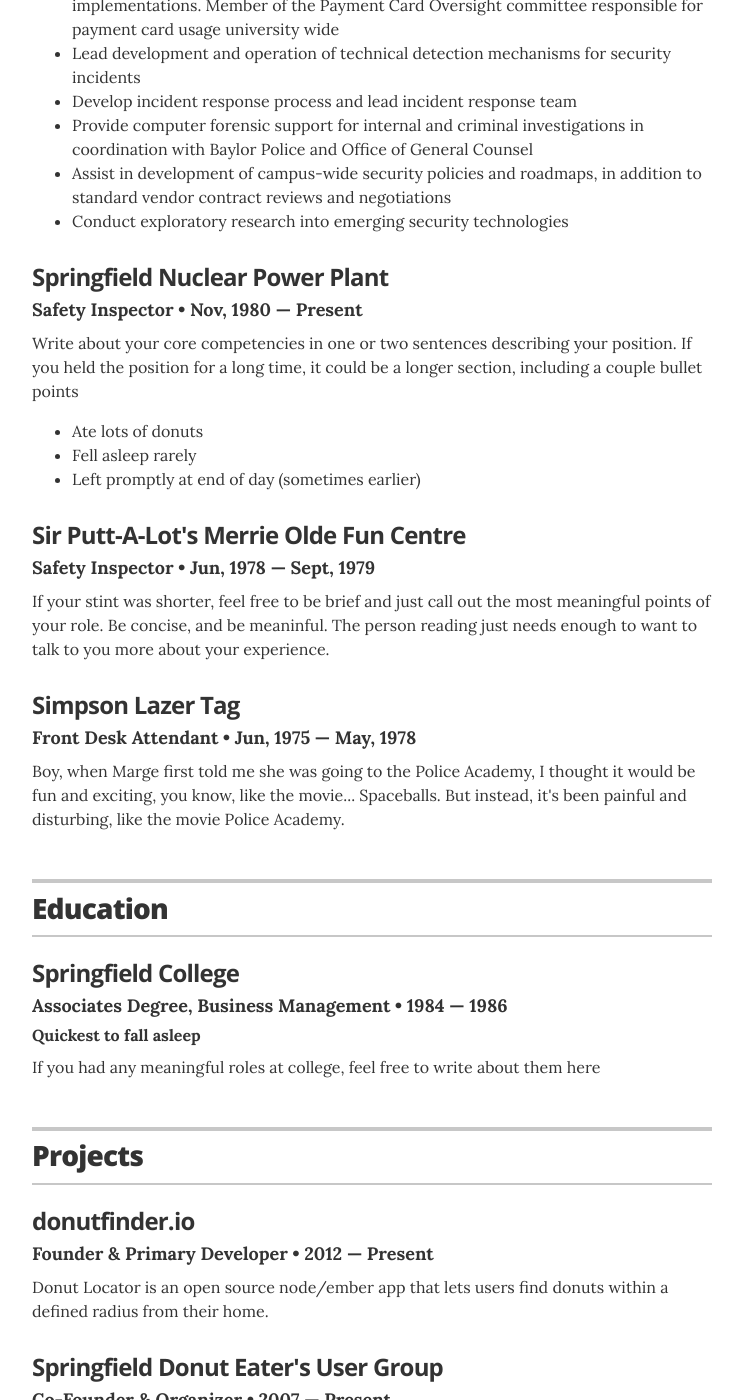
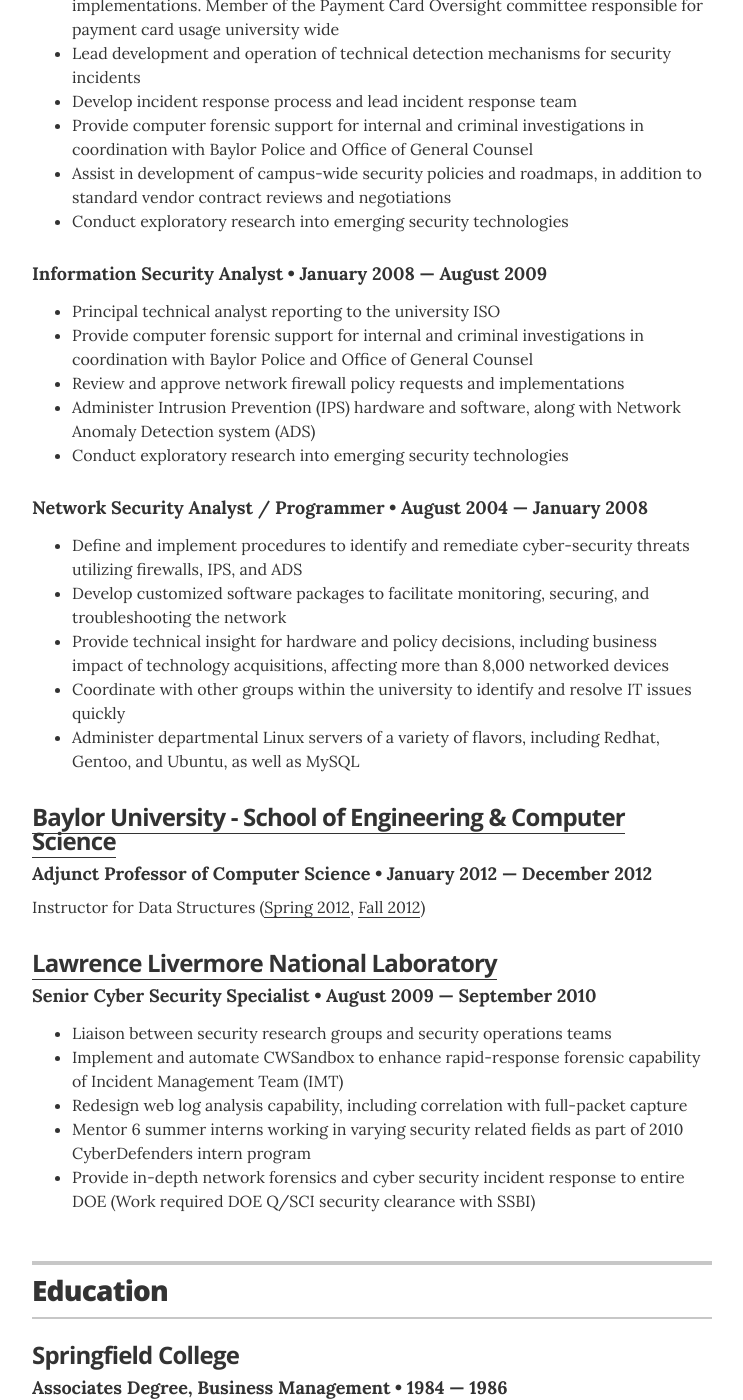
Before and after one commit to jglovier/resume-template, a Jekyll site: the page built from index.html, in a window 1280 px wide and 1400 px high, scrolled down 1470 px. Shown: the whole window, without its empty margins (268-1011 px from the left). Built offline with Jekyll 4.4.1, drawn with Linux system fonts in a browser that asks for light colours; some of the changed text lies outside the part shown.

Commit message:
Finish first pass of experience.  Should go back and trim bullets/convert to paragraph form

```diff
--- a/_data/experience.yml
+++ b/_data/experience.yml
@@ -16,26 +16,46 @@
   summary:  <ul class="resume-item-list"><li>Led strategic direction for threat intelligence and analytics</li><li> Designed and led implementation of security analytics capability leveraging <a href=http://www.splunk.com>Splunk</a></li><li>Led computer forensics capability, in coordination with Legal</li><li>Provided Tier 3 incident response, including mentoring Tier 1 and 2 analysts</li><li>Designed and implemented automation across security function, reducing mean time to resolution by 92%</li></ul>
 
 # Baylor
-- company: <a href=http://www.baylor.edu>Baylor</a>
+- company: <a href=http://www.baylor.edu>Baylor University</a>
   position: Senior Information Security Analyst
   duration: September 2010 &mdash; April 2013
   summary: <ul class="resume-item-list"><li>Principal technical analyst reporting to university ISO</li><li>Technical lead for PCI compliance effort including project management of technical implementations.  Member of the Payment Card Oversight committee responsible for payment card usage university wide</li><li>Lead development and operation of technical detection mechanisms for security incidents</li><li>Develop incident response process and lead incident response team</li><li>Provide computer forensic support for internal and criminal investigations in coordination with Baylor Police and Office of General Counsel</li><li>Assist in development of campus-wide security policies and roadmaps, in addition to standard vendor contract reviews and negotiations</li><li>Conduct exploratory research into emerging security technologies</li></ul>
 
+- position: Information Security Analyst
+  duration: January 2008 &mdash; August 2009
+  summary:  <ul class="resume-item-list"><li>Principal technical analyst reporting to the university ISO</li><li>Provide computer forensic support for internal and criminal investigations in coordination with Baylor Police and Office of General Counsel</li><li>Review and approve network firewall policy requests and implementations</li><li>Administer Intrusion Prevention (IPS) hardware and software, along with Network Anomaly Detection system (ADS)</li><li>Conduct exploratory research into emerging security technologies</li></ul>
+
+- position: Network Security Analyst / Programmer
+  duration: August 2004 &mdash; January 2008
+  summary: <ul class="resume-item-list"><li>Define and implement procedures to identify and remediate cyber-security threats utilizing firewalls, IPS, and ADS</li><li>Develop customized software packages to facilitate monitoring, securing, and troubleshooting the network</li><li>Provide technical insight for hardware and policy decisions, including business impact of technology acquisitions, affecting more than 8,000 networked devices</li><li>Coordinate with other groups within the university to identify and resolve IT issues quickly</li><li>Administer departmental Linux servers of a variety of flavors, including Redhat, Gentoo, and Ubuntu, as well as MySQL</li></ul>
+
+# Baylor Adjunct
+- company: <a href=http://www.ecs.baylor.edu>Baylor University - School of Engineering & Computer Science</a>
+  position: Adjunct Professor of Computer Science
+  duration: January 2012 &mdash; December 2012
+  summary: Instructor for Data Structures (<a href=http://cs.ecs.baylor.edu/~sealey/courses/3334_s12>Spring 2012</a>, <a href=http://cs.ecs.baylor.edu/~sealey/courses/3334_12f>Fall 2012</a>)
+
+# LLNL
+- company: <a href=http://www.llnl.gov>Lawrence Livermore National Laboratory</a>
+  position: Senior Cyber Security Specialist
+  duration: August 2009 &mdash; September 2010
+  summary: <ul class="resume-item-list"><li>Liaison between security research groups and security operations teams</li><li>Implement and automate CWSandbox to enhance rapid-response forensic capability of Incident Management Team (IMT)</li><li>Redesign web log analysis capability, including correlation with full-packet capture</li><li>Mentor 6 summer interns working in varying security related fields as part of 2010 CyberDefenders intern program</li><li>Provide in-depth network forensics and cyber security incident response to entire DOE (Work required DOE Q/SCI security clearance with SSBI)</li></ul>
+
 # Springfield Nuclear Power Plant
-- company: Springfield Nuclear Power Plant
-  position: Safety Inspector
-  duration: Nov, 1980 &mdash; Present
-  summary: Write about your core competencies in one or two sentences describing your position. If you held the position for a long time, it could be a longer section, including a couple bullet points	<ul class="resume-item-list"><li>Ate lots of donuts</li><li>Fell asleep rarely</li><li>Left promptly at end of day (sometimes earlier)</li></ul>
-
-# Windmill Crank Operator
-- company: Sir Putt-A-Lot's Merrie Olde Fun Centre
-  position: Safety Inspector
-  duration:  Jun, 1978 &mdash; Sept, 1979
-  summary: If your stint was shorter, feel free to be brief and just call out the most meaningful points of your role. Be concise, and be meaninful. The person reading just needs enough to want to talk to you more about your experience.
-
-
-# Front Desk Attendant
-- company: Simpson Lazer Tag
-  position: Front Desk Attendant
-  duration:   Jun, 1975  &mdash; May, 1978
-  summary: Boy, when Marge first told me she was going to the Police Academy, I thought it would be fun and exciting, you know, like the movie... Spaceballs. But instead, it's been painful and disturbing, like the movie Police Academy.
+# - company: Springfield Nuclear Power Plant
+#   position: Safety Inspector
+#   duration: Nov, 1980 &mdash; Present
+#   summary: Write about your core competencies in one or two sentences describing your position. If you held the position for a long time, it could be a longer section, including a couple bullet points	<ul class="resume-item-list"><li>Ate lots of donuts</li><li>Fell asleep rarely</li><li>Left promptly at end of day (sometimes earlier)</li></ul>
+#
+# # Windmill Crank Operator
+# - company: Sir Putt-A-Lot's Merrie Olde Fun Centre
+#   position: Safety Inspector
+#   duration:  Jun, 1978 &mdash; Sept, 1979
+#   summary: If your stint was shorter, feel free to be brief and just call out the most meaningful points of your role. Be concise, and be meaninful. The person reading just needs enough to want to talk to you more about your experience.
+#
+#
+# # Front Desk Attendant
+# - company: Simpson Lazer Tag
+#   position: Front Desk Attendant
+#   duration:   Jun, 1975  &mdash; May, 1978
+#   summary: Boy, when Marge first told me she was going to the Police Academy, I thought it would be fun and exciting, you know, like the movie... Spaceballs. But instead, it's been painful and disturbing, like the movie Police Academy.
```
